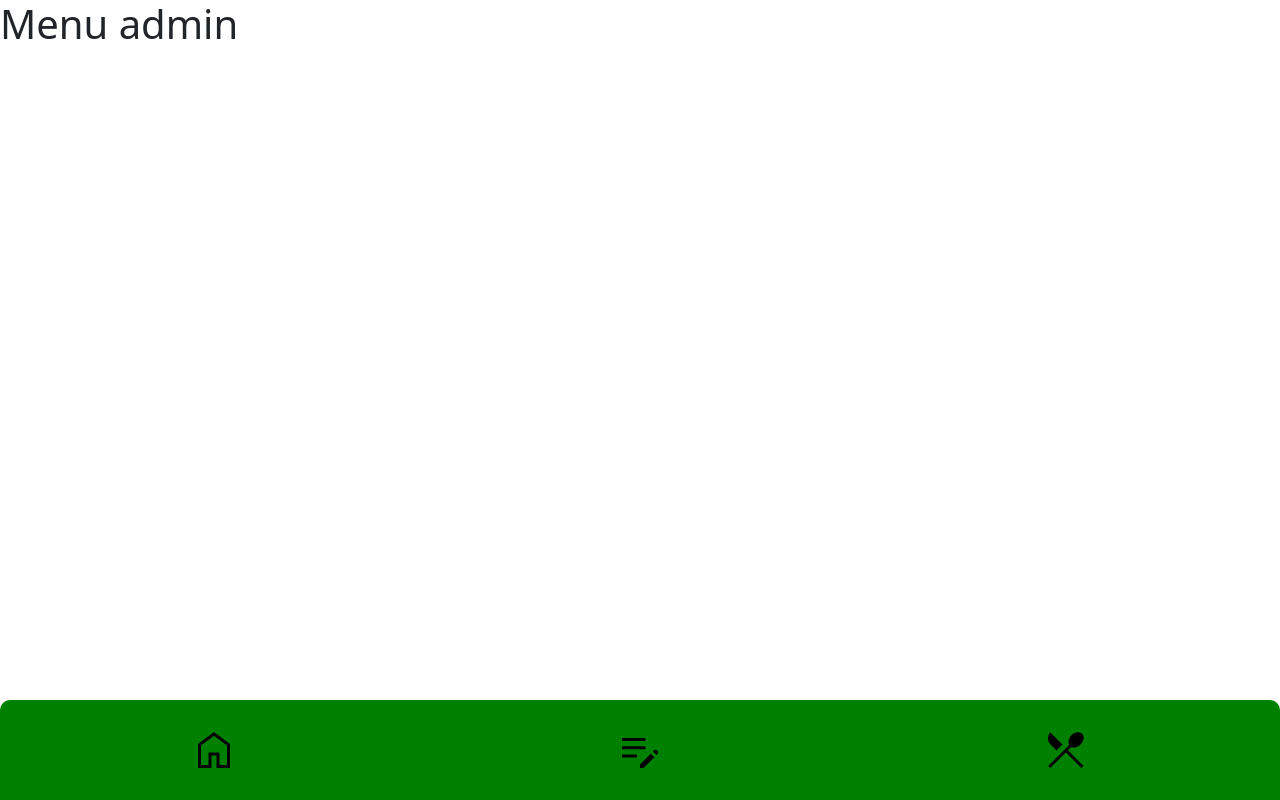
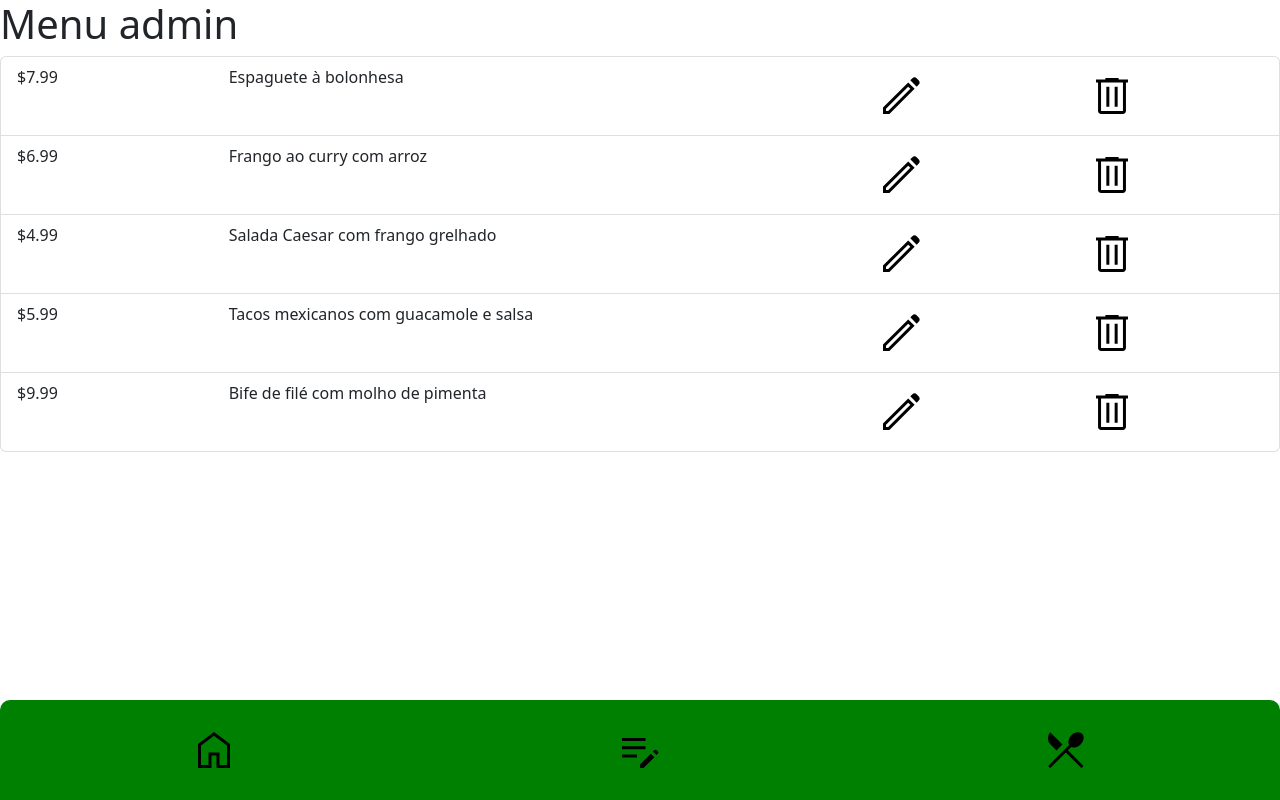
Before and after one commit to Ostrowskii/react-menu-restaurant, a React (Vite) app: page /admMenu in a window 1280 px wide. Built offline with nearby package versions, Linux system fonts and the light colour scheme.

Commit message:
architecture adjustments

```diff
--- a/src/App.tsx
+++ b/src/App.tsx
@@ -1,4 +1,4 @@
-import Home from "./components/home/home";
+import Home from "./components/client/home";
 import LowerMenu from "./components/shared/clientLowerMenu";
 function App() {
   let items = ["New York", "San Francisco", "Tokyo", "London", "Paris"];
--- a/src/components/admin/admMenu.tsx
+++ b/src/components/admin/admMenu.tsx
@@ -1,9 +1,73 @@
 import AdminLowerMenu from "../shared/adminLowerMenu";
+//routes
+import { useNavigate } from "react-router-dom";
 
+//img
+import EditSvg from "../../assets/edit.svg";
+import DeleteSvg from "../../assets/delete.svg";
 function AdmMenu() {
+  const items = [
+    { id: 1, name: "Espaguete à bolonhesa", price: 7.99, description: "food" },
+    {
+      id: 2,
+      name: "Frango ao curry com arroz",
+      price: 6.99,
+      description: "food",
+    },
+    {
+      id: 3,
+      name: "Salada Caesar com frango grelhado",
+      price: 4.99,
+      description: "food",
+    },
+    {
+      id: 4,
+      name: "Tacos mexicanos com guacamole e salsa",
+      price: 5.99,
+      description: "food",
+    },
+    {
+      id: 5,
+      name: "Bife de filé com molho de pimenta",
+      price: 9.99,
+      description: "food",
+    },
+  ];
+  const navigate = useNavigate();
+  function navigateToEdit() {
+    navigate("/admEdit");
+  }
+  //trabalhar aqui
+  function navigateToDelete() {
+    navigate("/admEdit");
+  }
   return (
     <>
       <h1>Menu admin</h1>
+      <ul className="list-group">
+        {items.map((item) => (
+          <li key={item.id} className="list-group-item">
+            <div className="row">
+              <div className="col-2">${item.price}</div>
+              <div className="col-6">{item.name}</div>
+              <div className="col-2">
+                <button type="button" className="btn" onClick={navigateToEdit}>
+                  <img src={EditSvg} alt="edit button" />
+                </button>
+              </div>
+              <div className="col-2">
+                <button
+                  type="button"
+                  className="btn"
+                  onClick={navigateToDelete}
+                >
+                  <img src={DeleteSvg} alt="delete button" />
+                </button>
+              </div>
+            </div>
+          </li>
+        ))}
+      </ul>
       <AdminLowerMenu></AdminLowerMenu>
     </>
   );
--- a/src/components/znothing/Alert.tsx
+++ /dev/null
@@ -1,5 +0,0 @@
-const Alert = () => {
-  return <div>Alert</div>;
-};
-
-export default Alert;
```
Also changed, not shown: src/components/znothing/ListGroup.tsx (deleted, +0 -43 lines), src/assets/delete.svg (added), src/assets/edit.svg (added), src/components/admin/admEdit.tsx (added), src/components/client/home.tsx (renamed from src/components/home/home.tsx), src/components/client/menu.tsx (renamed from src/components/menu/menu.tsx), src/components/client/order.tsx (renamed from src/components/order/order.tsx).
